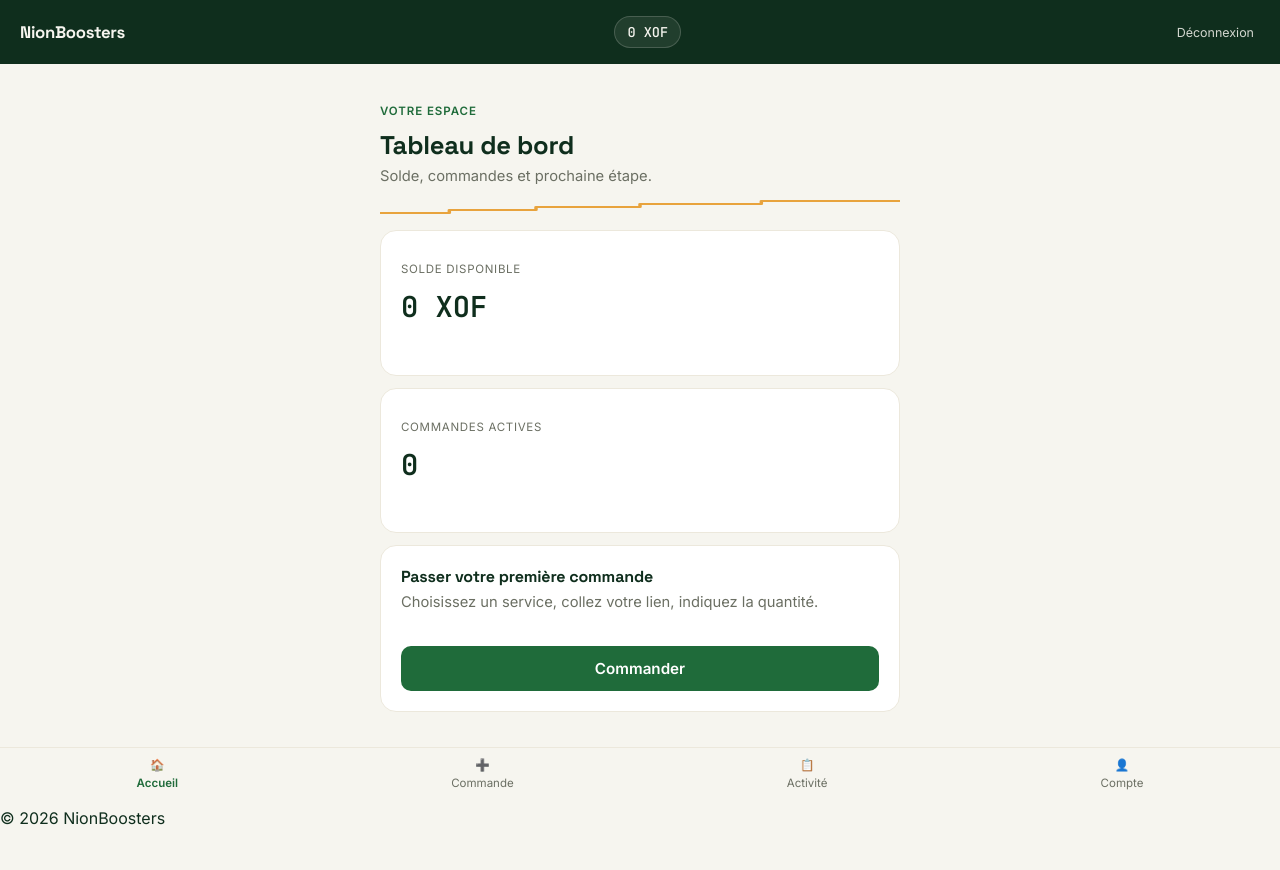
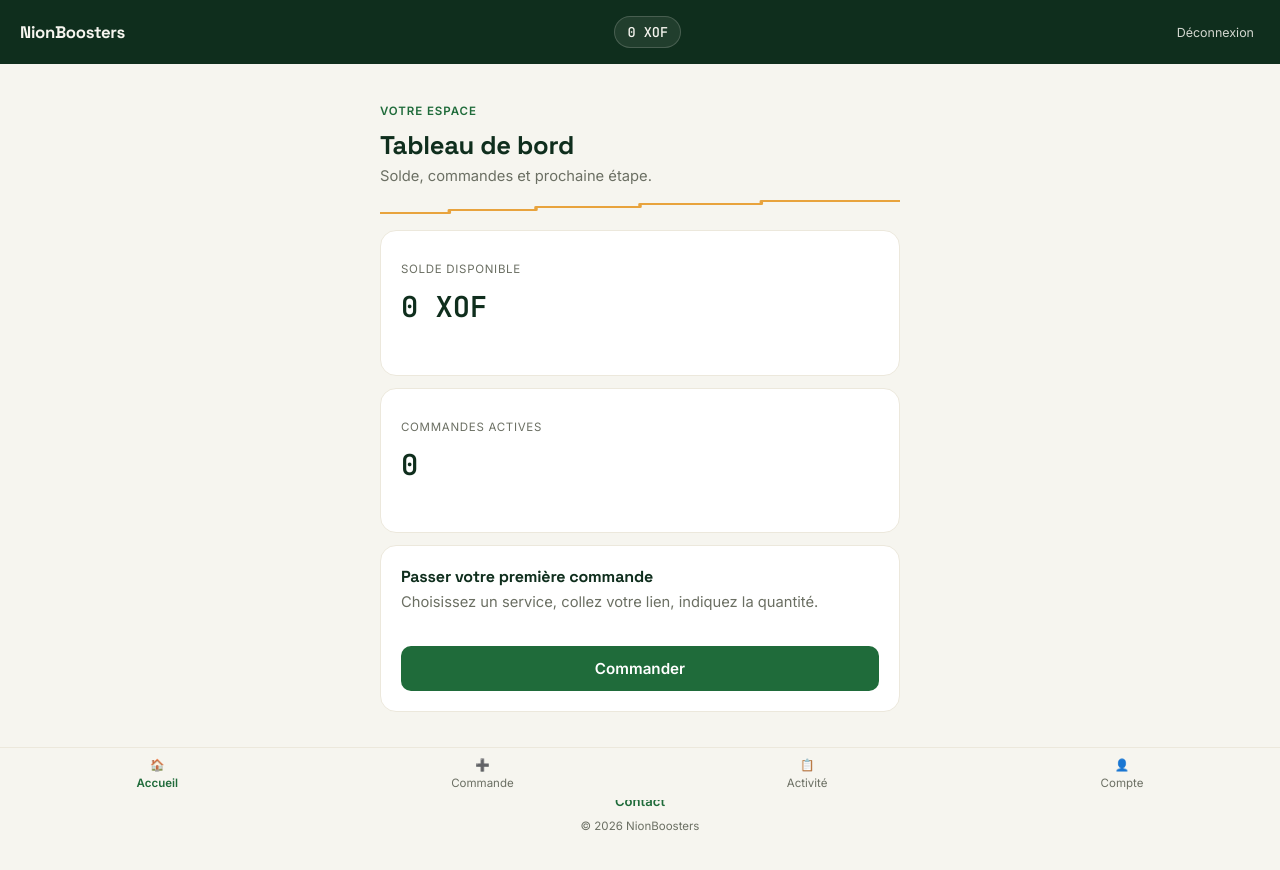
Before and after one commit to dieudonnenion31-rgb/NionBoosters, a React (Vite) app: page / in a window 1280 px wide. Shown: the top 870 px of the page. Built offline with nearby package versions, Linux system fonts and the light colour scheme; no server answers; the database is empty; sample sign-in values are in the browser's storage.

Commit message:
Update index.css

```diff
--- a/src/index.css
+++ b/src/index.css
@@ -269,4 +269,28 @@ input {
   color: var(--ink-400);
   font-size: 0.9rem;
   padding: 30px 10px;
-  }
+  }.site-footer {
+  padding: 20px 20px 4px;
+  border-top: 1px solid var(--paper-100);
+  text-align: center;
+}
+
+.footer-links {
+  display: flex;
+  justify-content: center;
+  gap: 18px;
+  flex-wrap: wrap;
+}
+
+.footer-links a {
+  color: var(--ink-700);
+  text-decoration: none;
+  font-size: 0.82rem;
+  font-weight: 600;
+}
+
+.footer-copy {
+  margin-top: 10px;
+  font-size: 0.72rem;
+  color: var(--ink-400);
+}
```
